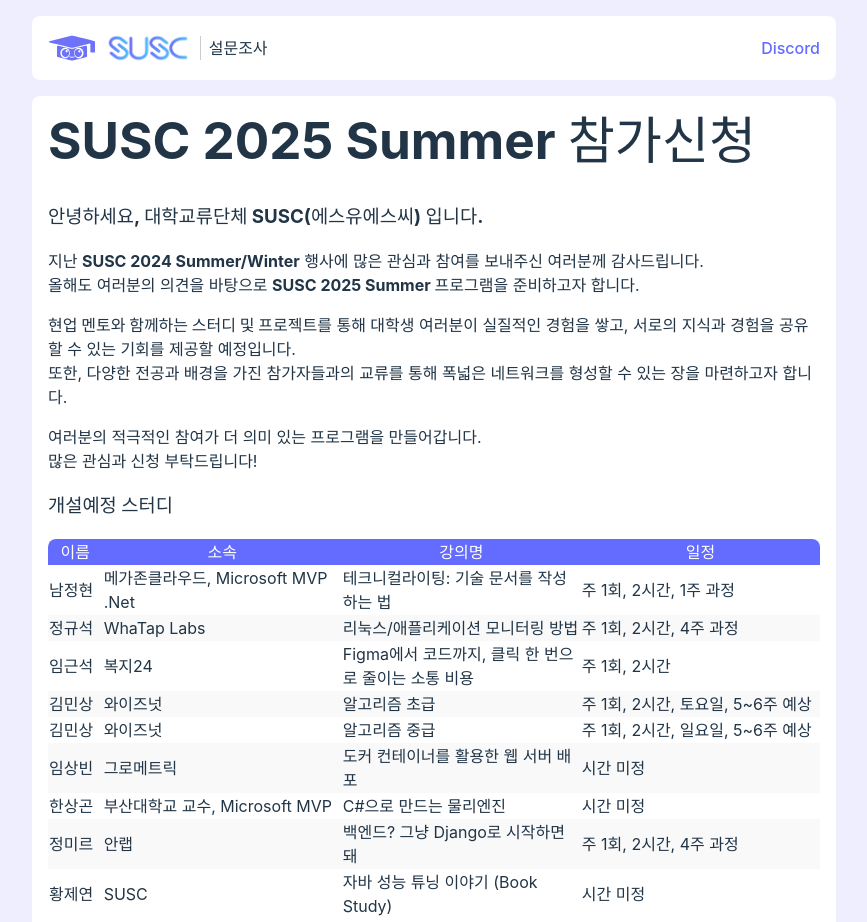
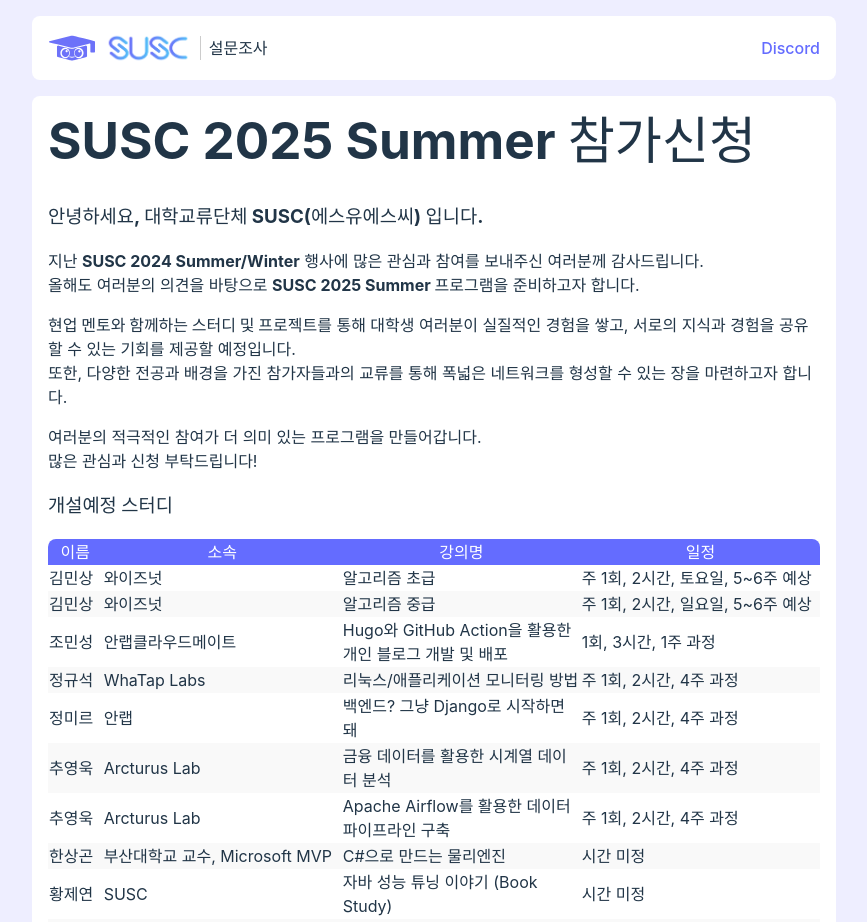
Before and after one commit to SUSC-KR/SUSC-SURVEY, a React (Vite) app: page /ParticipationSurvey in a window 1280 px wide. Shown: the top 922 px of the page, without its empty margins (206-1073 px from the left). Built offline with nearby package versions, Linux system fonts and the light colour scheme; a web font is replaced by a local one.

Commit message:
Update ParticipationSurvey.tsx

```diff
--- a/src/pages/ParticipationSurvey.tsx
+++ b/src/pages/ParticipationSurvey.tsx
@@ -25,15 +25,17 @@
 ### 개설예정 스터디
 | 이름   | 소속                        | 강의명                                              | 일정                  |
 |--------|-----------------------------|-----------------------------------------------------|-----------------------|
-| 남정현 | 메가존클라우드, Microsoft MVP .Net | 테크니컬라이팅: 기술 문서를 작성하는 법            | 주 1회, 2시간, 1주 과정 |
-| 정규석 | WhaTap Labs                  | 리눅스/애플리케이션 모니터링 방법                  | 주 1회, 2시간, 4주 과정 |
-| 임근석 | 복지24                        | Figma에서 코드까지, 클릭 한 번으로 줄이는 소통 비용 | 주 1회, 2시간         |
 | 김민상 | 와이즈넛                      | 알고리즘 초급                                      | 주 1회, 2시간, 토요일, 5~6주 예상 |
 | 김민상 | 와이즈넛                      | 알고리즘 중급                                      | 주 1회, 2시간, 일요일, 5~6주 예상 |
+| 조민성 | 안랩클라우드메이트             | Hugo와 GitHub Action을 활용한 개인 블로그 개발 및 배포 | 1회, 3시간, 1주 과정 |
+| 정규석 | WhaTap Labs                  | 리눅스/애플리케이션 모니터링 방법                  | 주 1회, 2시간, 4주 과정 |
+| 정미르 | 안랩                          | 백엔드? 그냥 Django로 시작하면 돼                  | 주 1회, 2시간, 4주 과정 |
+| 추영욱 | Arcturus Lab                 | 금융 데이터를 활용한 시계열 데이터 분석            | 주 1회, 2시간, 4주 과정 |
+| 추영욱 | Arcturus Lab                 | Apache Airflow를 활용한 데이터 파이프라인 구축     | 주 1회, 2시간, 4주 과정 |
+| 한상곤 | 부산대학교 교수, Microsoft MVP | C#으로 만드는 물리엔진                            | 시간 미정              |
+| 황제연 | SUSC                         | 자바 성능 튜닝 이야기 (Book Study)                  | 시간 미정            |
+| 임근석 | 복지24                        | Figma에서 코드까지, 클릭 한 번으로 줄이는 소통 비용 | 주 1회, 2시간         |
 | 임상빈 | 그로메트릭                    | 도커 컨테이너를 활용한 웹 서버 배포                | 시간 미정              |
-| 한상곤 | 부산대학교 교수, Microsoft MVP | C#으로 만드는 물리엔진                            | 시간 미정              |
-| 정미르 | 안랩                          | 백엔드? 그냥 Django로 시작하면 돼                  | 주 1회, 2시간, 4주 과정 |
-| 황제연 | SUSC                         | 자바 성능 튜닝 이야기 (Book Study)                  | 시간 미정            |
 
 *현재 자세한 스터디 일정은 확정되지 않았으며, 추후 픽스되는 대로 공유드릴 예정입니다.
 
@@ -73,15 +75,17 @@
           type: "checkbox",
           label: "희망 스터디",
           options: [
-            "테크니컬라이팅: 기술 문서를 작성하는 법  ",
+            "금융 데이터를 활용한 시계열 데이터 분석",
+            "도커 컨테이너를 활용한 웹 서버 배포",
             "리눅스/애플리케이션 모니터링 방법",
-            "Figma에서 코드까지, 클릭 한 번으로 줄이는 소통 비용",
+            "백엔드? 그냥 Django로 시작하면 돼",
             "알고리즘 초급",
             "알고리즘 중급",
-            "도커 컨테이너를 활용한 웹 서버 배포",
+            "자바 성능 튜닝 이야기 (Book Study)",
+            "Apache Airflow를 활용한 데이터 파이프라인 구축",
             "C#으로 만드는 물리엔진",
-            "백엔드? 그냥 Django로 시작하면 돼",
-            "	자바 성능 튜닝 이야기 (Book Study)",
+            "Figma에서 코드까지, 클릭 한 번으로 줄이는 소통 비용",
+            "Hugo와 GitHub Action을 활용한 개인 블로그 개발 및 배포",
           ],
         },
         {
@@ -121,15 +125,15 @@
       title: "스터디 외 활동 참여 조사",
       description: `### 스터디 외에 참여하고 싶은 활동이 있다면 선택해주세요.
 
-오프라인 OT: 스터디 시작전에 참가자들끼리 모여서 다양한 교류를 하는 활동. 서울 2호선 라인 어딘가에서 주로 열린다.
+오프라인 OT는 스터디 시작 전에 참가자들이 모여 다양한 교류를 하는 활동입니다. 주로 서울 2호선 라인 어딘가에서 열립니다.
 
-성과공유포럼: 방학동한 스터디한 성과물을 부산의 SW성과공유포럼에서 발표하는 활동. 1박 숙박비가 지원된다.
+성과공유포럼은 자신이 진행한 프로젝트를 부산의 SW 성과공유포럼에서 발표하는 활동입니다. 1박 숙박비가 지원됩니다.
 
-SUSCON: 오프라인 OT와 마찬가지로 SUSC 참가자들끼리 스터디가 종료된 후 정보 공유 및 네트워킹을 하는 활동.
+SUSCON은 오프라인 OT와 마찬가지로 SUSC 참가자들이 스터디 종료 후 정보를 공유하고 네트워킹을 하는 활동입니다.
 
-주말 모각코: 모여서 각자 코딩의 준말로 수요가 있다면 서울과 부산지역은 모각코를 열 예정.
+주말 모각코는 '모여서 각자 코딩'의 줄임말로, 수요가 있다면 서울과 부산 지역에서 열 예정입니다.
 
-Geeknews 라디오: 긱뉴스에 올라오는 이슈들을 매주 톺아보며, 관련 이야기나 이슈들을 곁들여 자유롭게 토론하는 컨텐츠.
+Geeknews 라디오는 긱뉴스에 올라오는 이슈들을 매주 톺아보며, 관련 이야기나 이슈들을 곁들여 자유롭게 토론하는 콘텐츠입니다.
 `,
       questions: [
         {
```
